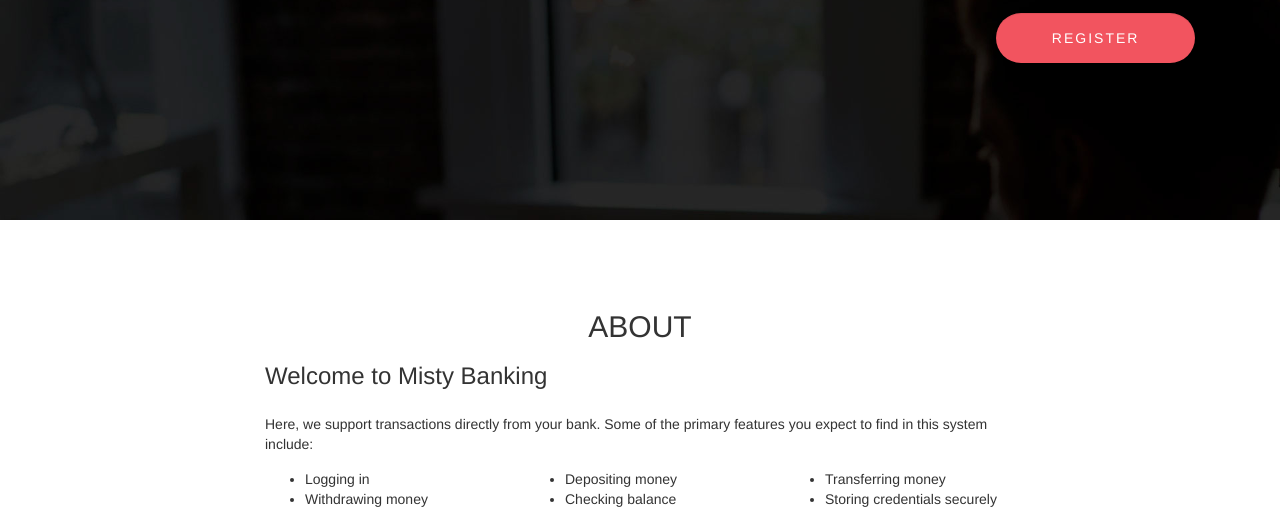
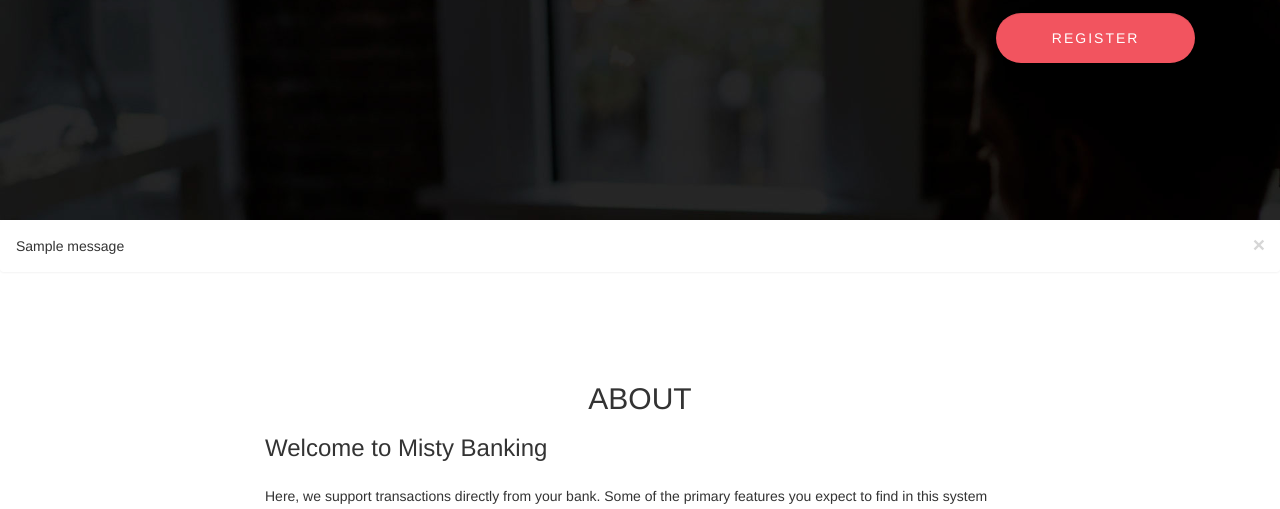
Before and after one commit to Dantiff/atmsystem, a Django app: page /register/ in a window 1280 px wide. Shown: the part 1303-1812 px from the top of the page. Run offline with Django 3.2, Linux system fonts and the light colour scheme; tables that the repository leaves empty hold one stand-in row (values such as "Sample post"); one stand-in notice (Sample message) is shown; some libraries are stand-ins or nearby versions.

Commit message:
Update template structure

```diff
--- a/banking/templates/base.html
+++ b/banking/templates/base.html
@@ -117,6 +117,11 @@
 
 
 <!-- =========================
+    INCLUDE MESSAGES
+============================== -->
+{% include 'partials/messages.html' %}
+
+<!-- =========================
     ABOUT SECTION
 ============================== -->
 <section id="about" class="parallax-section">
--- /dev/null
+++ b/banking/templates/partials/messages.html
@@ -0,0 +1,8 @@
+{% for message in messages %}
+  <div class="alert {{ message.tags }} alert-dismissible" role="alert">
+    <button type="button" class="close" data-dismiss="alert" aria-label="Close">
+      <span aria-hidden="true">&times;</span>
+    </button>
+    {{ message }}
+  </div>
+{% endfor %}
--- /dev/null
+++ b/banking/templates/partials/registration-form.html
@@ -0,0 +1,19 @@
+<div class="container">
+	<div class="row">
+		<div class="wow col-md-offset-1 col-md-5 col-sm-8" data-wow-delay="0.6s">
+		    <h2>Register Here</h2>
+		    <p>Misty E-banking offers ease of access, secure transactions and 24-hour banking options. From small start-up companies to more established entities, small businesses rely on e-banking to eliminate runs to the bank and to make financial decisions with updated information.</p>
+			<h4 class="lobster">I was not inside the bank. But I am still not the only witness.<br><strong><span class="float-right"> -- Patty Hearst</span></span></strong></h4>
+            <br>
+		</div>
+		<div class="wow fadeInUp col-md-offset-1 col-md-5 col-sm-8" data-wow-delay="1s">
+			<form method="post" action="/register/">{% csrf_token %}
+				{{ reg_form }}
+				<div class="col-md-offset-6 col-md-6 col-sm-offset-1 col-sm-10">
+					<input name="submit" type="submit" class="form-control" id="submit" value="REGISTER">
+				</div>
+			</form>
+		</div>
+		<div class="col-md-1"></div>
+	</div>
+</div>
--- a/banking/templates/registration.html
+++ b/banking/templates/registration.html
@@ -2,24 +2,6 @@
 {% block title %}User Registration{% endblock %}
 {% block content %}
  <section id="register" class="parallax-section" name="reg_form">
-	<div class="container">
-		<div class="row">
-			<div class="wow col-md-offset-1 col-md-5 col-sm-8" data-wow-delay="0.6s">
-			    <h2>Register Here</h2>
-			    <p>Misty E-banking offers ease of access, secure transactions and 24-hour banking options. From small start-up companies to more established entities, small businesses rely on e-banking to eliminate runs to the bank and to make financial decisions with updated information.</p>
-				<h4 class="lobster">I was not inside the bank. But I am still not the only witness.<br><strong><span class="float-right"> -- Patty Hearst</span></span></strong></h4>
-                <br>
-			</div>
-			<div class="wow fadeInUp col-md-offset-1 col-md-5 col-sm-8" data-wow-delay="1s">
-				<form method="post" action="/register/">{% csrf_token %}
-					{{ reg_form }}
-					<div class="col-md-offset-6 col-md-6 col-sm-offset-1 col-sm-10">
-						<input name="submit" type="submit" class="form-control" id="submit" value="REGISTER">
-					</div>
-				</form>
-			</div>
-			<div class="col-md-1"></div>
-		</div>
-	</div>
+	{% include 'partials/registration-form.html' %}
 </section>
 {% endblock %}
```
Also changed, not shown: banking/templates/index.html (+2 -38 lines), banking/templates/login.html (+1 -18 lines), banking/templates/partials/login-form.html (added, +18 -0 lines).
